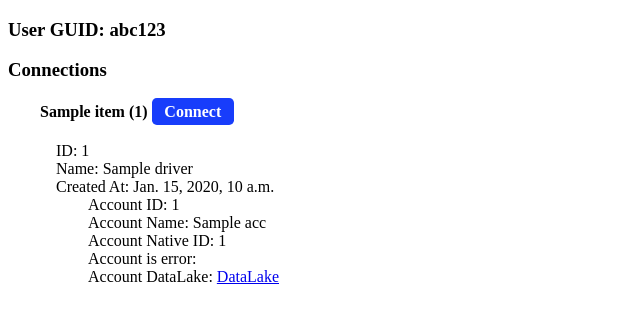
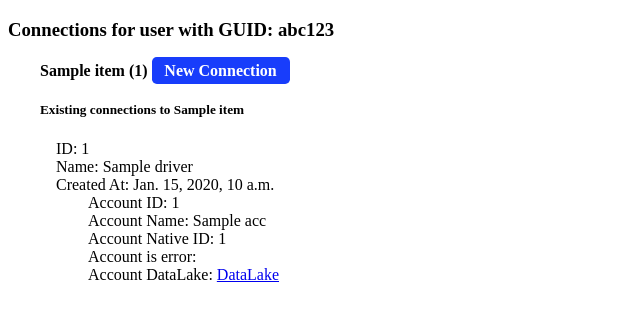
Before and after one commit to cndt-app/link_api_demo, a Django app: page / in a window 1280 px wide. Shown: the top 323 px of the page, without its empty margins (0-640 px from the left). Run offline with Django 4.2, Linux system fonts and the light colour scheme; tables that the repository leaves empty hold one stand-in row (values such as "Sample post"); a database or web service that is not in the repository returns one stand-in record (values such as "Sample title"); data that the repository does not hold is empty.

Commit message:
Better presentation

```diff
--- a/demo/templates/data.html
+++ b/demo/templates/data.html
@@ -14,7 +14,7 @@
             <h4>Data Schema: {{ schema_name }}</h4>
             <div style="padding-left: 1em">
                 {% for link in links %}
-                    <div>Data:</div>
+                    <div><b>Data:</b></div>
                     <div><a href="{{ link.url }}" target="_blank">{{ link.url }}</a></div>
                     <div>Other meta-data:</div>
 
--- a/demo/templates/index.html
+++ b/demo/templates/index.html
@@ -5,9 +5,8 @@
     <title>Conduit Demo</title>
 </head>
 <body>
-    <h3>User GUID: {{ user_guid }}</h3>
 
-    <h3>Connections</h3>
+    <h3>Connections for user with GUID: {{ user_guid }}</h3>
     {% for driver in credentials %}
         <div style="margin-left: 2em">
             <h4>
@@ -15,10 +14,10 @@
                 <a href="#"
                    onclick="window.open('{% url 'connect' driver_id=driver.id %}')"
                    style="padding: 0.3em 0.8em; border-radius: 0.3em; background: #183dfb; color: white; text-decoration: none;">
-                    Connect
+                    New Connection
                 </a>
             </h4>
-
+            <h5>Existing connections to {{ driver.name }}</h5>
             <div style="padding: 0 0 1em 1em">
                 {% for cred in driver.credentials %}
                     <div style="margin-bottom: 2em">
--- a/demo/views.py
+++ b/demo/views.py
@@ -32,8 +32,9 @@ class DataLakeView(TemplateView):
     def get_context_data(self, driver_id: str, account_id: str, **kwargs):
         user_token = ConduitAPI().get_user_token(EXAMPLE_USER_GUID)
         today = datetime.date.today()
+        start_day = today - datetime.timedelta(days = 3)
 
-        data = ConduitUserAPI(user_token).get_data_urls(driver_id, date_from=today, date_to=today, account_id=account_id)
+        data = ConduitUserAPI(user_token).get_data_urls(driver_id, date_from=start_day, date_to=today, account_id=account_id)
 
         return {
             'data': data,
```
